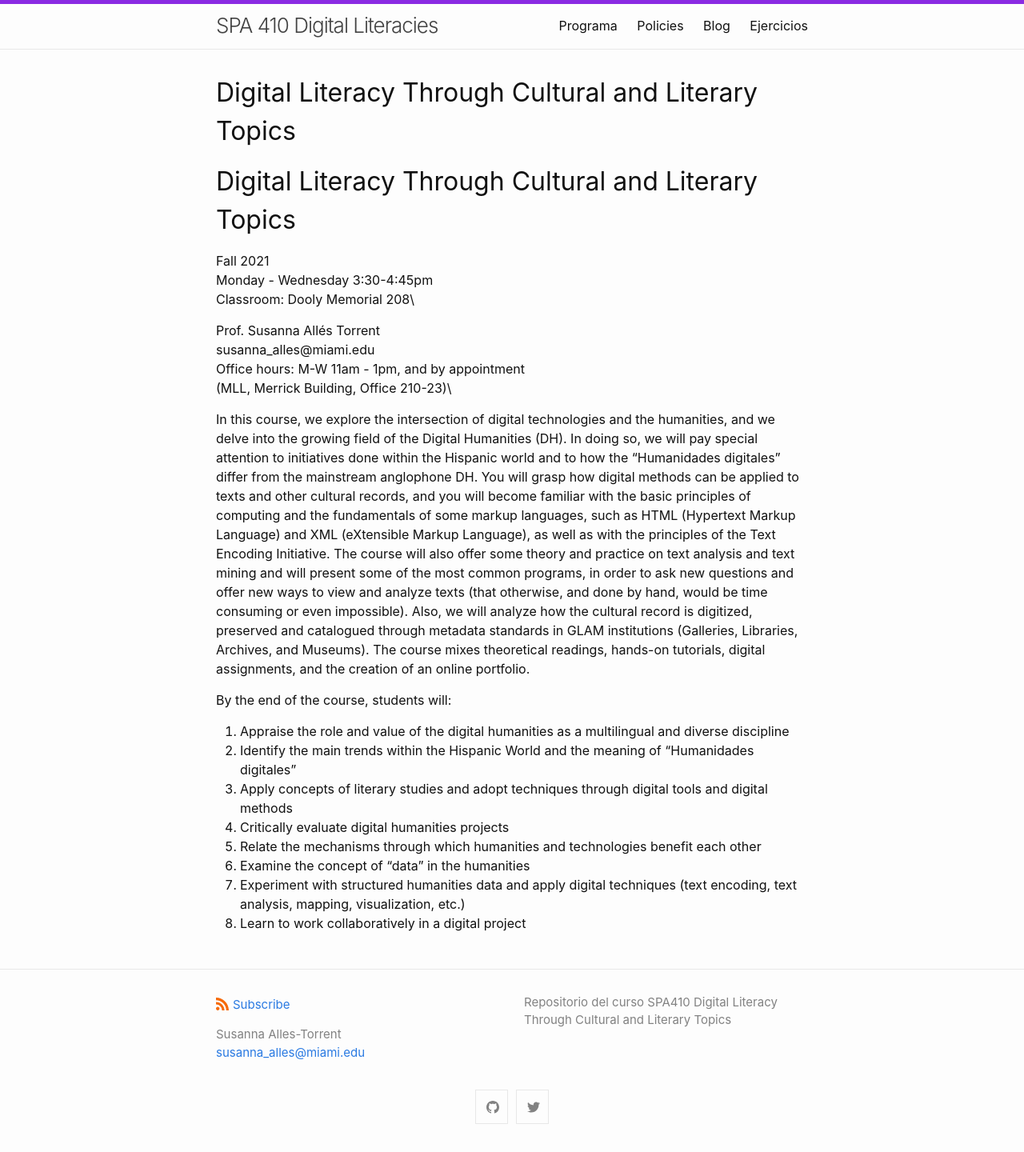
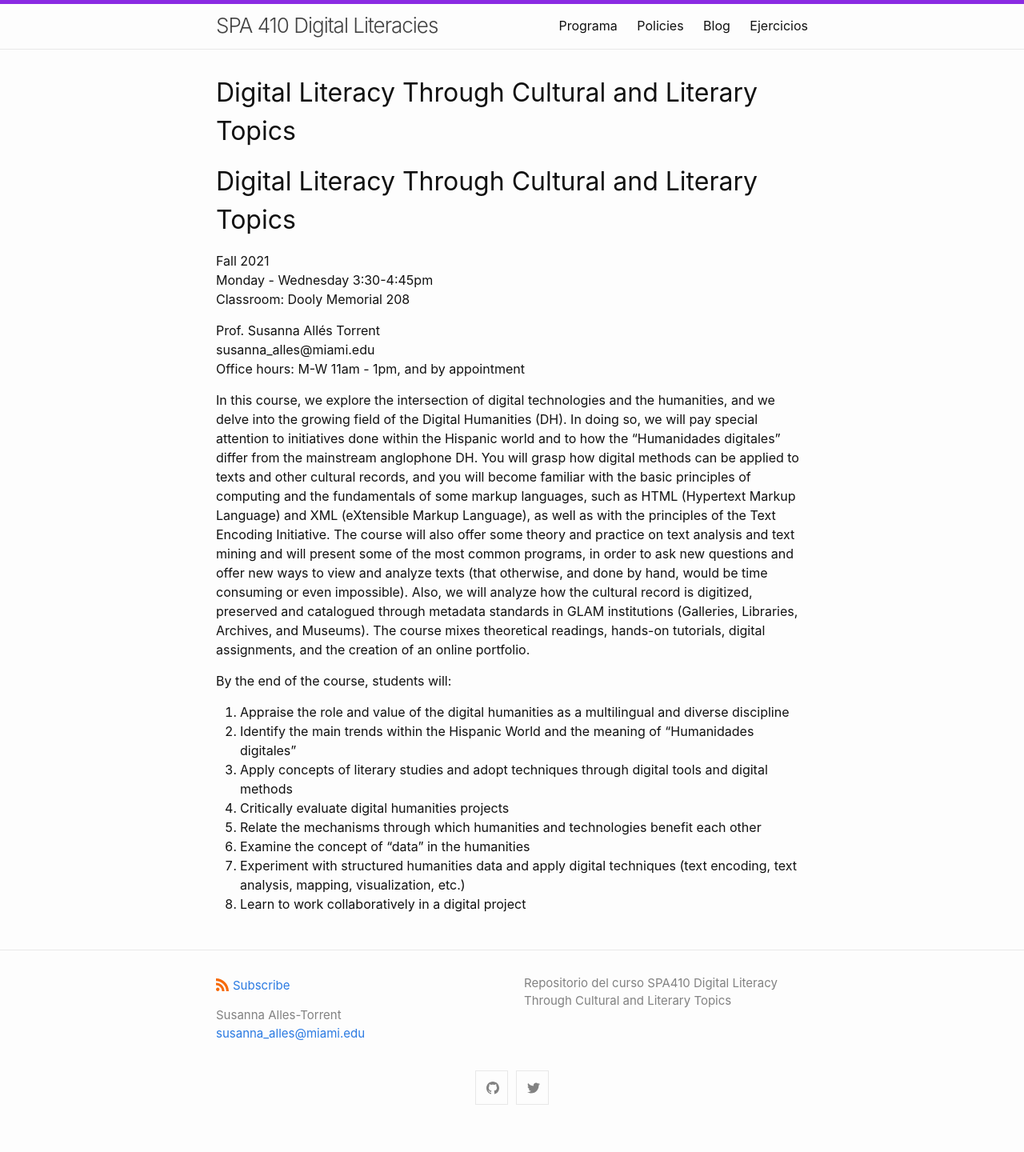
Before and after one commit to susannalles/SPA410, a Jekyll site: the page built from index.md, in a window 1280 px wide. Shown: the whole page at 80% size. Built offline with Jekyll 4.4.1, drawn with Linux system fonts in a browser that asks for light colours; our own code applies the rules of GitHub Pages for plain Markdown files; after the commit the page ends 1416 px from its top, so only the background shows below that.

Commit message:
Update index.md

```diff
--- a/index.md
+++ b/index.md
@@ -10,16 +10,17 @@ layout: home
 
 Fall 2021 \
 Monday - Wednesday 3:30-4:45pm\
-Classroom: Dooly Memorial 208\
+Classroom: Dooly Memorial 208
 
 Prof. Susanna Allés Torrent\
 susanna_alles@miami.edu\
-Office hours: M-W 11am - 1pm, and by appointment\
-(MLL, Merrick Building, Office 210-23)\
+Office hours: M-W 11am - 1pm, and by appointment
+
 
 In this course, we explore the intersection of digital technologies and the humanities, and we delve into the growing field of the Digital Humanities (DH). In doing so, we will pay special attention to initiatives done within the Hispanic world and to how the “Humanidades digitales” differ from the mainstream anglophone DH. You will grasp how digital methods can be applied to texts and other cultural records, and you will become familiar with the basic principles of computing and the fundamentals of some markup languages, such as HTML (Hypertext Markup Language) and XML (eXtensible Markup Language), as well as with the principles of the Text Encoding Initiative. The course will also offer some theory and practice on text analysis and text mining and will present some of the most common programs, in order to ask new questions and offer new ways to view and analyze texts (that otherwise, and done by hand, would be time consuming or even impossible). Also, we will analyze how the cultural record is digitized, preserved and catalogued through metadata standards in GLAM institutions (Galleries, Libraries, Archives, and Museums). The course mixes theoretical readings, hands-on tutorials, digital assignments, and the creation of an online portfolio.
 
 By the end of the course, students will:
+
 1. Appraise the role and value of the digital humanities as a multilingual and diverse discipline
 2. Identify the main trends within the Hispanic World and the meaning of “Humanidades digitales”
 3. Apply concepts of literary studies and adopt techniques through digital tools and digital methods
```
